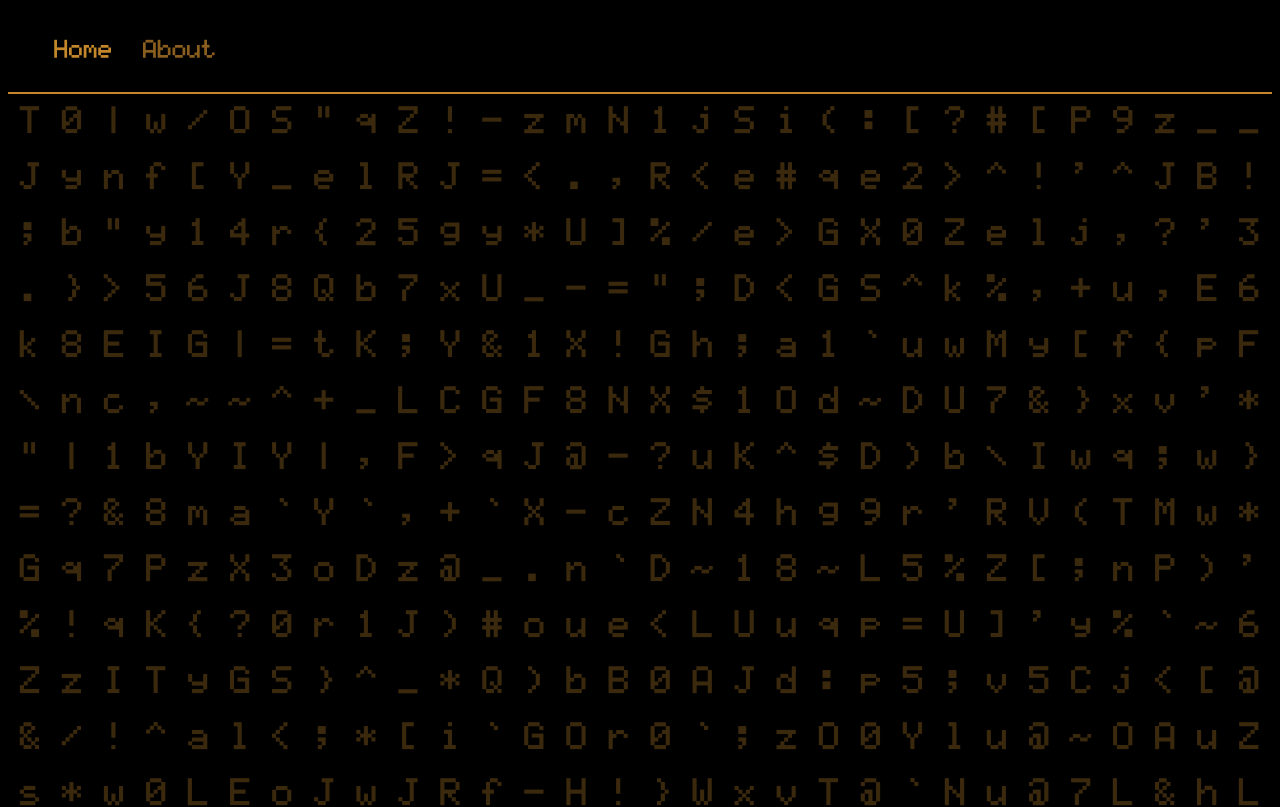
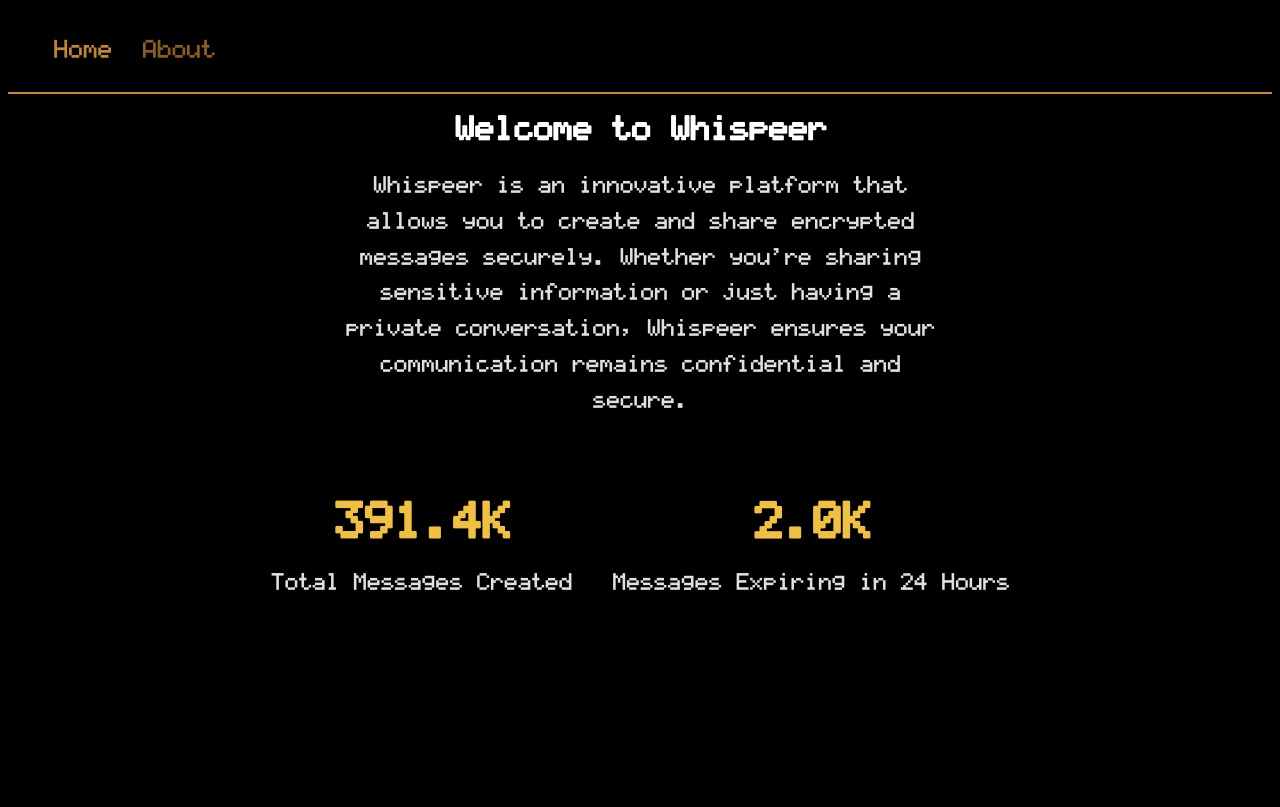
Before and after one commit to whispeer-me/whispeer, a Vue app: page / in a window 1280 px wide. Shown: the top 807 px of the page. Built offline with nearby package versions, Linux system fonts and the light colour scheme.

Commit message:
Update home screen

```diff
--- a/src/views/HomeView.vue
+++ b/src/views/HomeView.vue
@@ -1,19 +1,119 @@
 <template>
   <div class="home">
-    <ChiperDisplay
-      message="Hello World! Programming is awesome! Enjoy it while you can."
-    />
+    <h1>Welcome to Whispeer</h1>
+
+    <p class="intro">
+      Whispeer is an innovative platform that allows you to create and share
+      encrypted messages securely. Whether you're sharing sensitive information
+      or just having a private conversation, Whispeer ensures your communication
+      remains confidential and secure.
+    </p>
+
+    <div class="statistics">
+      <div class="stat-item">
+        <h2 :key="totalMessages">{{ formatNumber(totalMessages) }}</h2>
+        <p>Total Messages Created</p>
+      </div>
+      <div class="stat-item">
+        <h2 :key="messagesExpiring">{{ formatNumber(messagesExpiring) }}</h2>
+        <p>Messages Expiring in 24 Hours</p>
+      </div>
+    </div>
   </div>
 </template>
 
 <script>
-// @ is an alias to /src
-import ChiperDisplay from "@/components/ChiperDisplay.vue";
-
 export default {
   name: "HomeView",
-  components: {
-    ChiperDisplay,
+  data() {
+    return {
+      totalMessages: 0,
+      messagesExpiring: 0,
+    };
+  },
+  created() {
+    this.fetchData();
+    // 30-second interval to fetch data
+    this.interval = setInterval(this.fetchData, 30000);
+  },
+  beforeDestroy() {
+    clearInterval(this.interval);
+  },
+  methods: {
+    fetchData() {
+      // For demonstration purposes
+      this.totalMessages = Math.floor(Math.random() * 1000000);
+      this.messagesExpiring = Math.floor(Math.random() * 5000);
+    },
+    formatNumber(num) {
+      if (num < 1000) return num.toString();
+      if (num < 1000000) return (num / 1000).toFixed(1) + "K";
+      return (num / 1000000).toFixed(1) + "M";
+    },
   },
 };
 </script>
+
+<style scoped lang="scss">
+// Main color for statistics
+$primary-color: #f0c041;
+
+// Secondary color for text
+$secondary-color: #e0e0e0;
+
+// Common font size for text
+$text-font-size: 1.4em;
+
+// Font size for headings
+$heading-font-size: 3em;
+
+.home {
+  text-align: center;
+  color: #ffffff;
+
+  .intro {
+    margin: 20px auto;
+    max-width: 600px;
+    line-height: 1.6;
+    font-size: $text-font-size;
+    color: $secondary-color;
+  }
+
+  .statistics {
+    display: flex;
+    justify-content: center;
+    margin-top: 40px;
+    color: $primary-color;
+
+    .stat-item {
+      margin: 0 20px;
+      text-align: center;
+
+      h2 {
+        font-size: $heading-font-size;
+        margin-bottom: 0.5em;
+        transition: transform 0.5s ease-in-out;
+      }
+
+      h2.leave-active {
+        animation: pop 0.5s;
+      }
+
+      p {
+        font-size: $text-font-size;
+        color: $secondary-color;
+      }
+    }
+  }
+
+  @keyframes pop {
+    0%,
+    100% {
+      transform: scale(1);
+    }
+    50% {
+      transform: scale(1.2);
+    }
+  }
+}
+</style>
```
